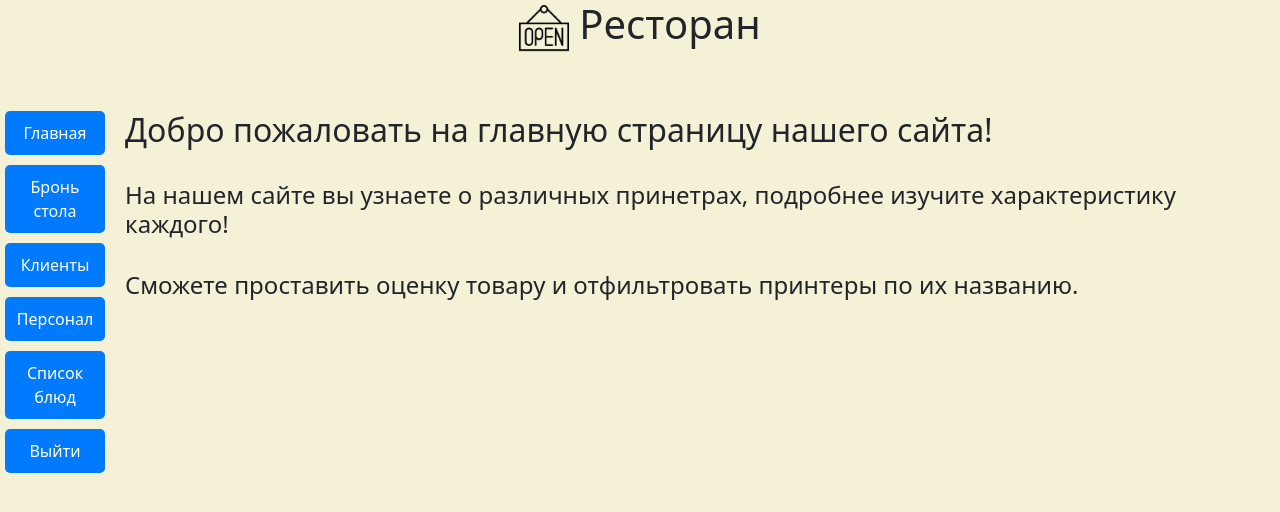
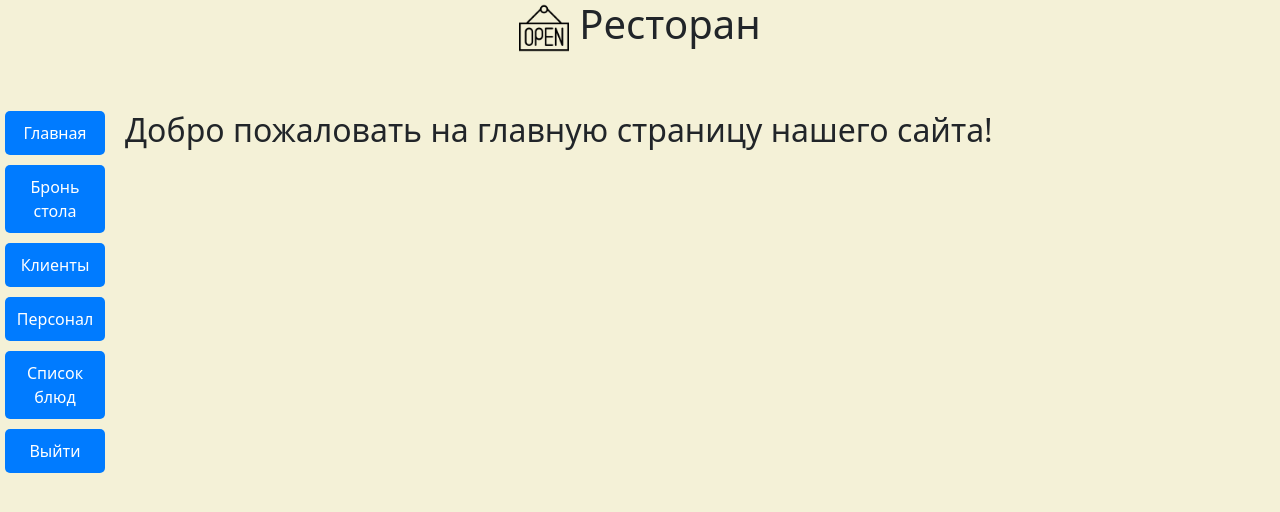
Before and after one commit to Ionin-vD/restaurant-web, a React (Create React App) app: page / in a window 1280 px wide. Shown: the top 512 px of the page. Built offline with nearby package versions, Linux system fonts and the light colour scheme; sample sign-in values are in the browser's storage.

Commit message:
finish code

```diff
--- a/src/pages/HomePage.js
+++ b/src/pages/HomePage.js
@@ -1,9 +1,9 @@
 function Home() {
-    return <div>
-        <h2>Добро пожаловать на главную страницу нашего сайта!</h2><br/>
-        <h4>На нашем сайте вы узнаете о различных принетрах, подробнее изучите характеристику каждого!</h4><br/>
-        <h4>Сможете проставить оценку товару и отфильтровать принтеры по их названию.</h4>
-    </div>;
+  return (
+    <div>
+      <h2>Добро пожаловать на главную страницу нашего сайта!</h2>
+    </div>
+  );
 }
 
 export default Home;
```
